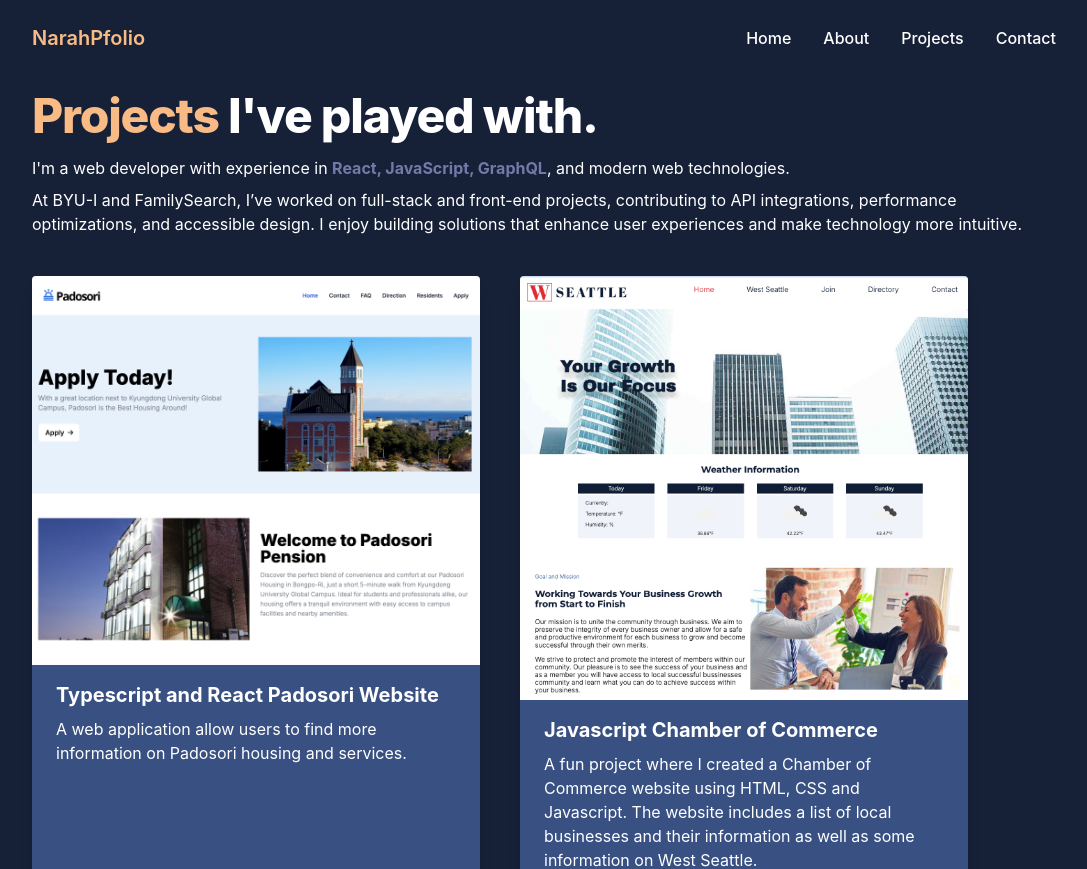
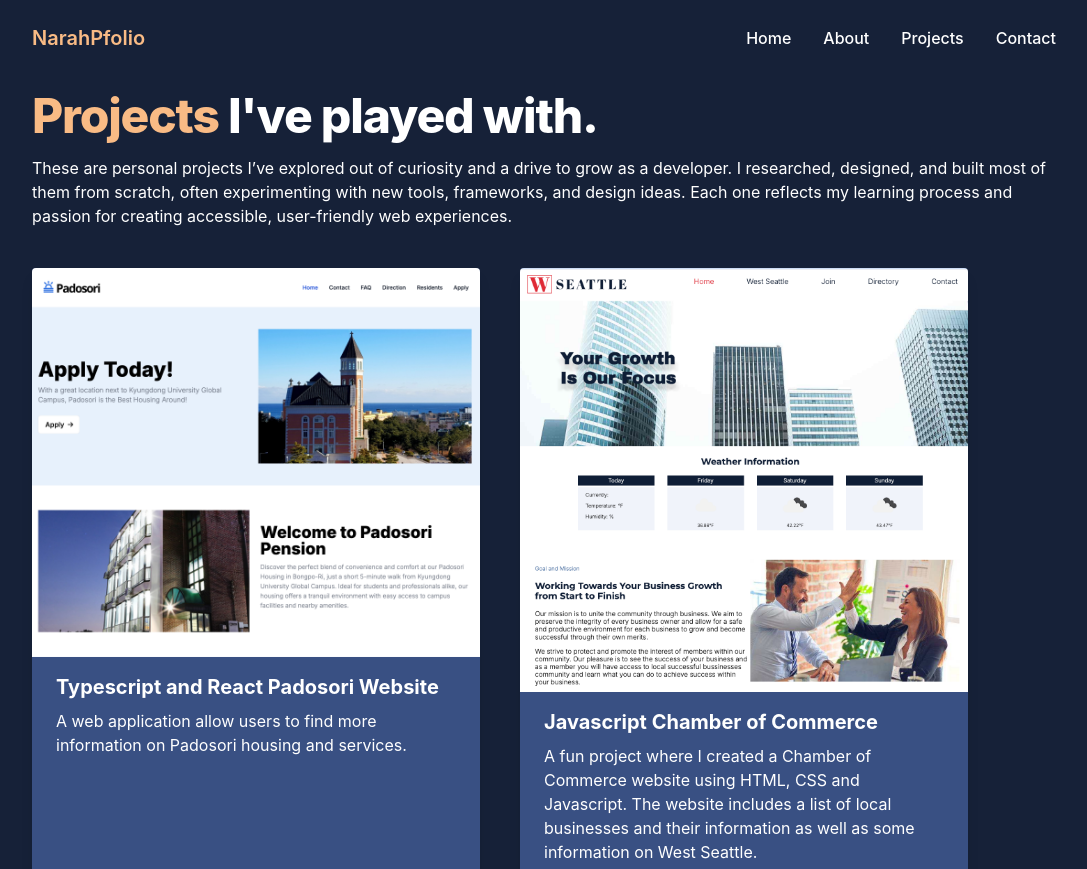
Before and after one commit to narah10/narah-portfolio, a React (Vite) app: page /Projects in a window 1280 px wide. Shown: the top 869 px of the page, without its empty margins (96-1183 px from the left). Built offline with nearby package versions, Linux system fonts and the light colour scheme.

Commit message:
Updating resume content for project

```diff
--- a/src/components/Projects.jsx
+++ b/src/components/Projects.jsx
@@ -6,8 +6,7 @@ export default function Project() {
     <section id="projects" className="my-10">
       <div className="text-white">
       <h1 className="mb-4 text-5xl tracking-tight font-extrabold"> <span className="text-accentColor">Projects</span> I've played with.</h1>
-      <p className="my-2">I'm a web developer with experience in <span className="font-bold text-accentLightColor">React, JavaScript, GraphQL</span>, and modern web technologies.</p>
-      <p>At BYU-I and FamilySearch, I’ve worked on full-stack and front-end projects, contributing to API integrations, performance optimizations, and accessible design. I enjoy building solutions that enhance user experiences and make technology more intuitive.</p>
+      <p className="my-2">These are personal projects I’ve explored out of curiosity and a drive to grow as a developer. I researched, designed, and built most of them from scratch, often experimenting with new tools, frameworks, and design ideas. Each one reflects my learning process and passion for creating accessible, user-friendly web experiences.</p>
         <div className="flex gap-10 flex-wrap mt-10">
           {projects.map((project) => (
           <div className="max-w-md bg-bgDark rounded overflow-hidden shadow-lg hover:shadow-lg hover:shadow-accentLightColor">
--- a/src/pages/Home.jsx
+++ b/src/pages/Home.jsx
@@ -15,8 +15,8 @@ const Home = () => {
                     </div>
                     <div className="col-span-2">
                         <h1 className="text-white mb-4 text-5xl tracking-tight font-extrabold"><span className="text-accentColor">Hi!</span> Welcome.</h1>
-                        <p className="text-white mt-5"> Hi! I am a <span className="underline underline-offset-4 decoration-accentColor">web developer</span> passionate about <span className="underline underline-offset-4 decoration-accentColor">accessibility</span> and <span className="underline underline-offset-4 decoration-accentColor">user-centric</span> functionality. I create intuitive, inclusive experiences that make the web work for everyone.</p>
-                        <p className="text-white mt-5">I have 2 years of professional experience working on user eccentric React pages</p>
+                        <p className="text-white mt-5">I'm a  <span className="underline underline-offset-4 decoration-accentColor">web developer</span> with a passion for <span className="underline underline-offset-4 decoration-accentColor">accessibility</span> and <span className="underline underline-offset-4 decoration-accentColor">user-focused design</span>. I build intuitive, inclusive React applications that ensure the web is usable and enjoyable for everyone.</p>
+                        <p className="text-white mt-5">With 2 years of professional experience, I’ve crafted engaging, user-centered interfaces that put people first. Take a look around—check out my work and let’s explore how we can build something great together.</p>
                     </div>
                 </div>
                 <div className="mb-20">
```
